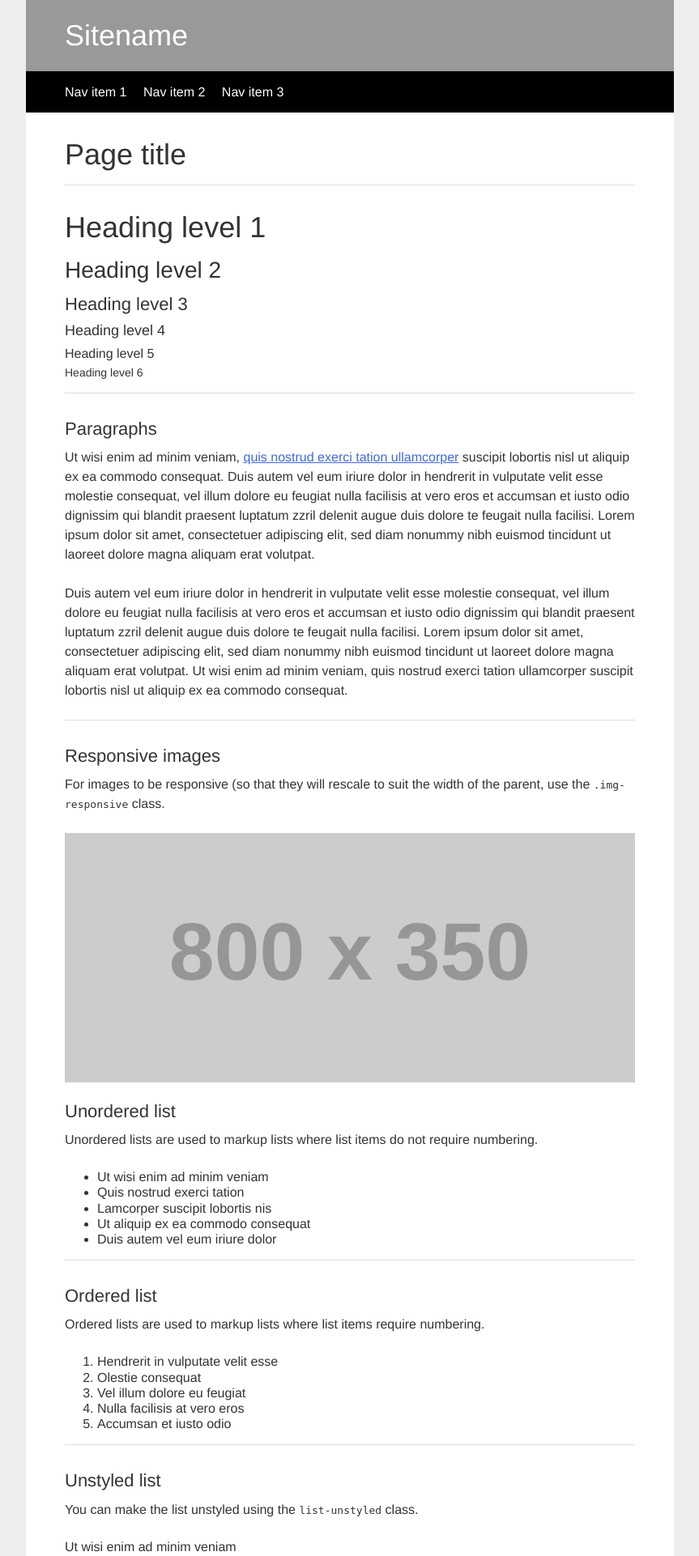
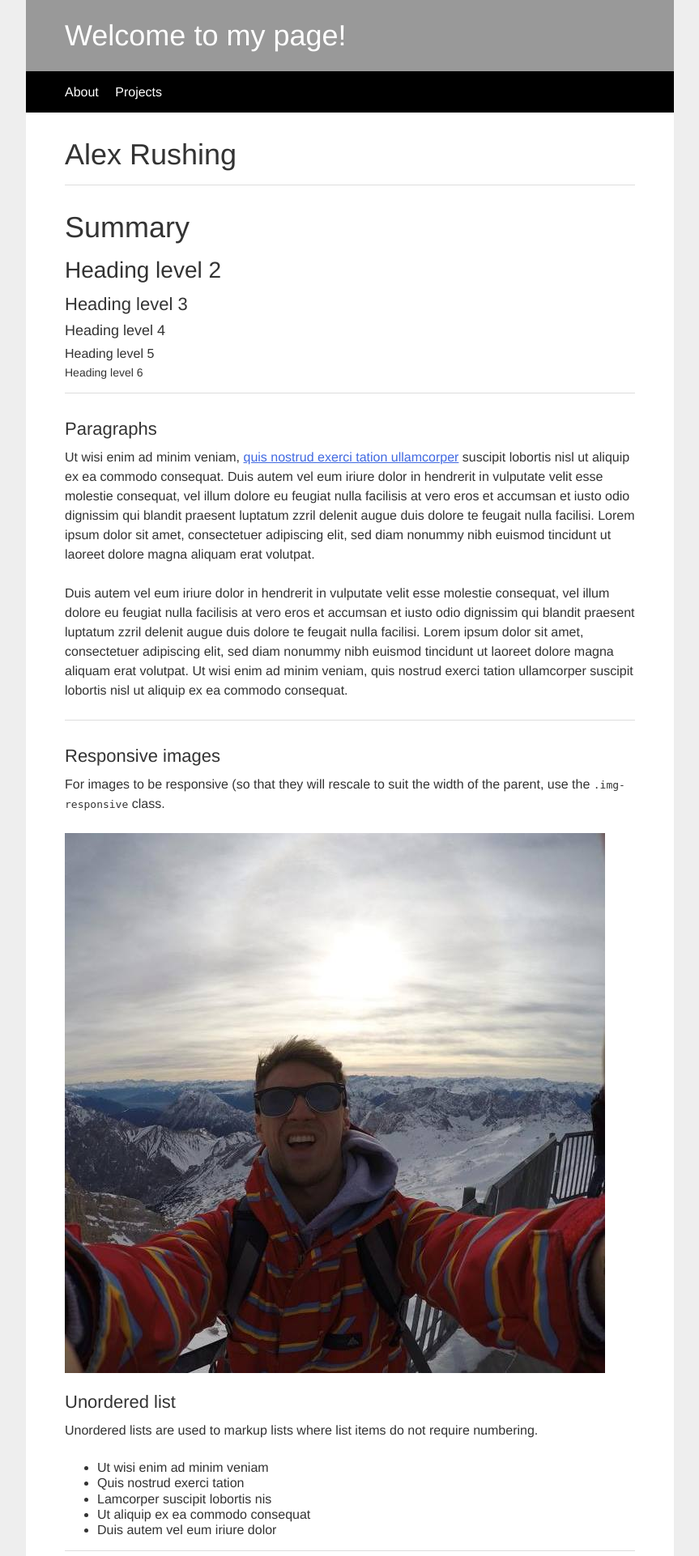
Before and after one commit to rushing3/rushing3.github.io, a Flask app: page / in a window 1280 px wide. Shown: the top 1922 px of the page at 81% size, without its empty margins (208-1071 px from the left). Run offline with Flask 2, Linux system fonts and the light colour scheme; grey boxes labelled with a size stand in for pictures from a placeholder-image service; some libraries are stand-ins or nearby versions.

Commit message:
Started filling in webpage

```diff
--- a/flaskapp.py
+++ b/flaskapp.py
@@ -25,7 +25,8 @@ def projects():
 @app.route('/about')
 @app.route('/about/<name>')
 def about(name=None):
-    return render_template('about.html', name=name)
+    return 'About Page'
+    # return render_template('about.html', name=name)
 
 @app.route('/login', methods=['GET', 'POST'])
 def login():
--- a/templates/index.html
+++ b/templates/index.html
@@ -10,8 +10,8 @@
 <meta name="robots" content="index, follow">
 
 <!-- icons -->
-<!link rel="apple-touch-icon" href="assets/img/apple-touch-icon.png">
-<!link rel="shortcut icon" href="favicon.ico">
+<link rel="apple-touch-icon" href="{{ url_for('static', filename='apple-touch-icon.png') }}">
+<link rel="shortcut icon" href="favicon.ico">
 
 <!-- Override CSS file - add your own CSS rules -->
 <link rel="stylesheet" type=text/css href="{{ url_for('static', filename='style.css') }}">
@@ -19,23 +19,22 @@
 <body>
 <div class="container">
     <div class="header">
-        <h1 class="header-heading">Sitename</h1>
+        <h1 class="header-heading">Welcome to my page!</h1>
     </div>
     <div class="nav-bar">
         <ul class="nav">
-            <li><a href="#">Nav item 1</a></li>
-            <li><a href="#">Nav item 2</a></li>
-            <li><a href="#">Nav item 3</a></li>
+            <li><a href="about">About</a></li>
+            <li><a href="#">Projects</a></li>
         </ul>
     </div>
     <div class="content">
         <div class="main">
 
-            <h1>Page title</h1>
+            <h1>Alex Rushing</h1>
             <hr>
 
             <!-- Heading levels -->
-            <h1>Heading level 1</h1>
+            <h1>Summary</h1>
             <h2>Heading level 2</h2>
             <h3>Heading level 3</h3>
             <h4>Heading level 4</h4>
@@ -52,7 +51,7 @@
             <!-- Responsive images -->
             <h3>Responsive images</h3>
             <p>For images to be responsive (so that they will rescale to suit the width of the parent, use the <code>.img-responsive</code> class.</p>
-            <p><img class="img-responsive" src="http://placehold.it/800x350" alt=""></p>
+            <p><img class="img-responsive" src="{{ url_for('static', filename='alex.jpg') }}" alt=""></p>
 
             <!-- Lists -->
             <h3>Unordered list</h3>
```
Also changed, not shown: static/alex.jpg (added), static/apple-touch-icon.png (added), 1 other file.
